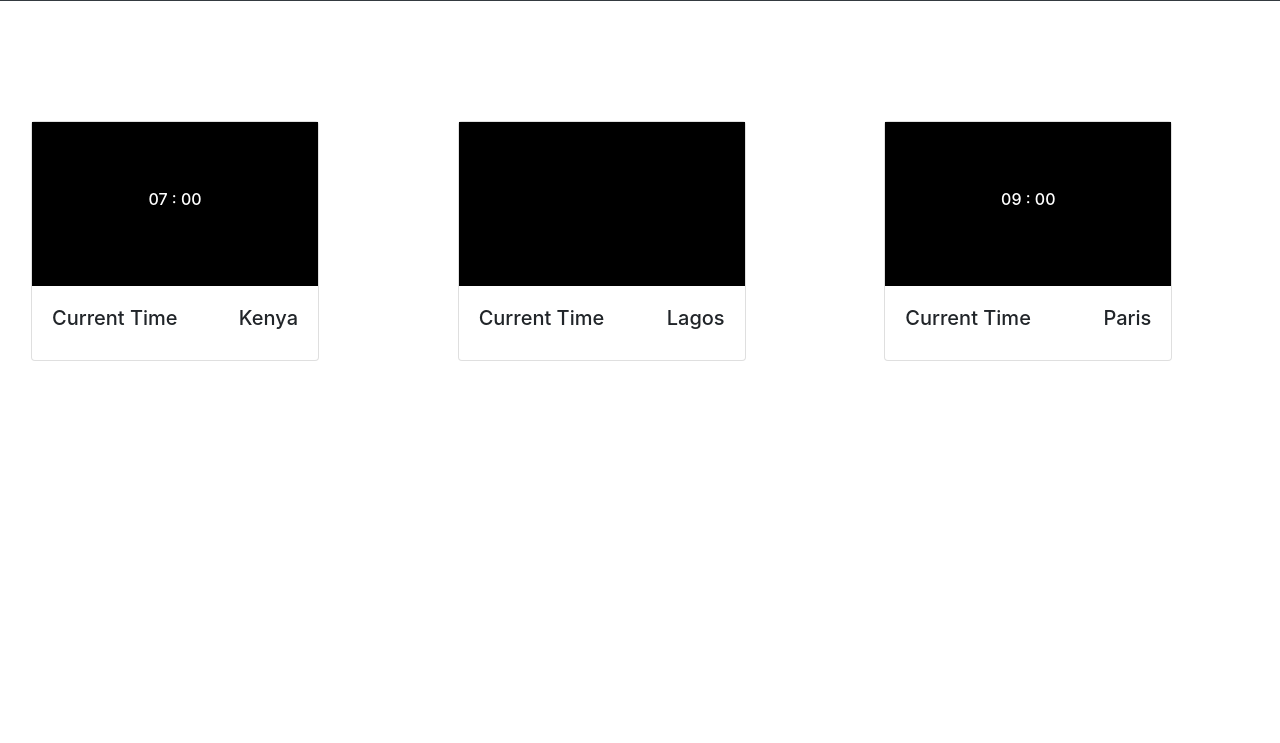
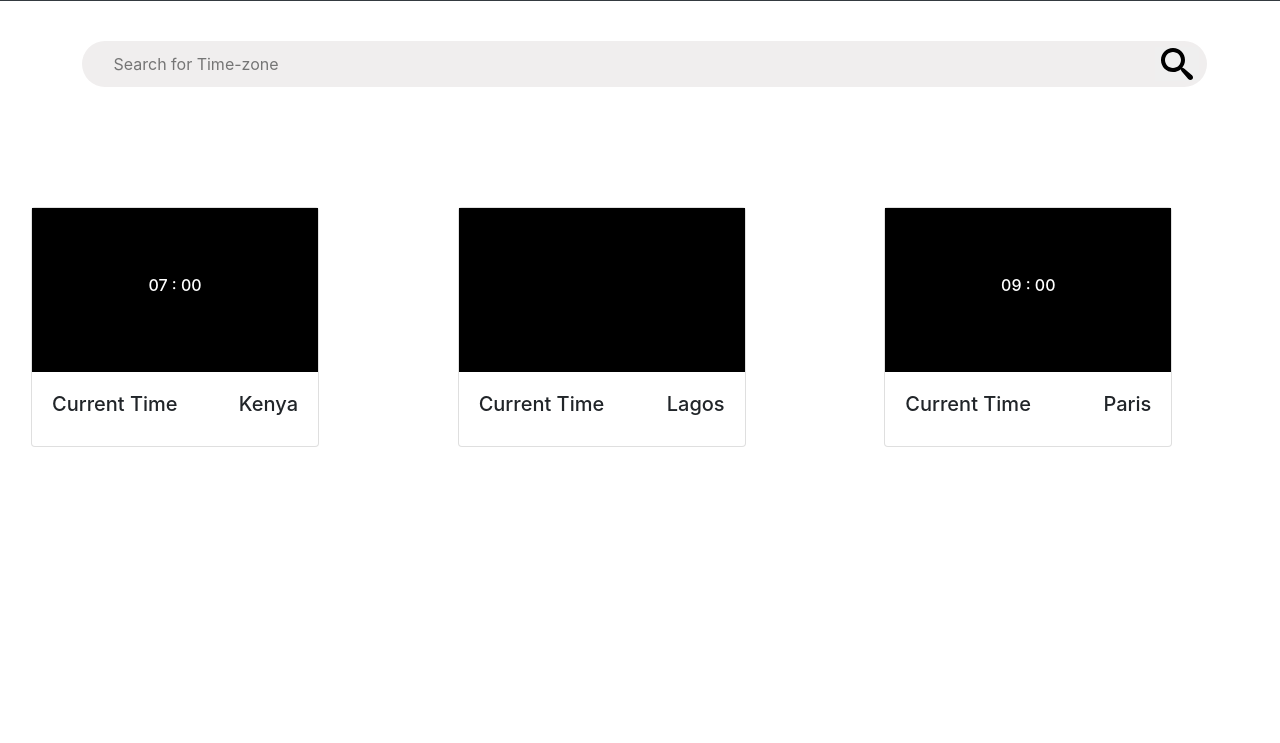
Before and after one commit to maduiep/World-Clock-Team-P, a website: page client/index.html in a window 1280 px wide. Shown: the part 57-800 px from the top of the page. Drawn offline with nearby package versions, Linux system fonts and the light colour scheme; no server answers.

Commit message:
adding search bar and svg img folder

```diff
--- a/client/index.html
+++ b/client/index.html
@@ -25,7 +25,16 @@
     <!-- Clock Section -->
 
     <div class="container-fluid">
-
+        <!-- search bar start -->
+        <form action="#" class="search">
+            <input type="text" class="search__input" placeholder="Search for Time-zone">
+            <button class="search___button">
+                <svg class="search__icon">
+                    <use xlink:href="./img/sprite.svg#icon-search"></use>
+                </svg>
+            </button>
+        </form>
+        <!-- search bar end -->
 
         <!-- Textbox Area -->
 
--- a/client/style.css
+++ b/client/style.css
@@ -2,23 +2,80 @@
   box-sizing: border-box;
 }
 
-.container-fluid{
+.container-fluid {
   align-items: center;
   margin: auto;
 }
+
+/* search bar start*/
+.search {
+  display: flex;
+  align-items: center;
+  justify-content: center;
+  margin-top: 2.5rem;
+}
+
+.search__input {
+  font-family: inherit;
+  font-size: inherit;
+  color: inherit;
+  background-color: #f0eeee;
+  border: none;
+  padding: .7rem 2rem;
+  border-radius: 100px;
+  width: 90%;
+  transition: all .2s;
+  margin-right: -3.25rem;
+}
+
+.search__input:focus {
+  outline: none;
+  width: 100%;
+  background-color: #f0eeee;
+}
+
+.search___button {
+  border: none;
+  outline: none;
+}
+
+.search__input:focus,
+.search__button:focus {
+  background-color: #f0eeee;
+}
+
+.search__button:focus {
+  outline: none;
+  background-color: inherit;
+}
+
+.search__button:active {
+  transform: translateY(2px);
+}
+
+.search__icon {
+  height: 2rem;
+  width: 2rem;
+}
+
+/* search bar end */
+
 .clock {
   margin-top: 100px
 }
-.col-sm-12{
+
+.col-sm-12 {
   /* justify-content: center; */
   text-align: center;
   margin: 0 auto;
   margin-top: 20px;
 
 }
-  .col-md-6{
+
+.col-md-6 {
   align-items: center;
 }
+
 .card {
   justify-content: center;
   height: 15rem;
```
Also changed, not shown: client/img/SVG/search.svg (added), client/img/sprite.svg (added). Lines whose indentation alone changed are shown as unchanged.
